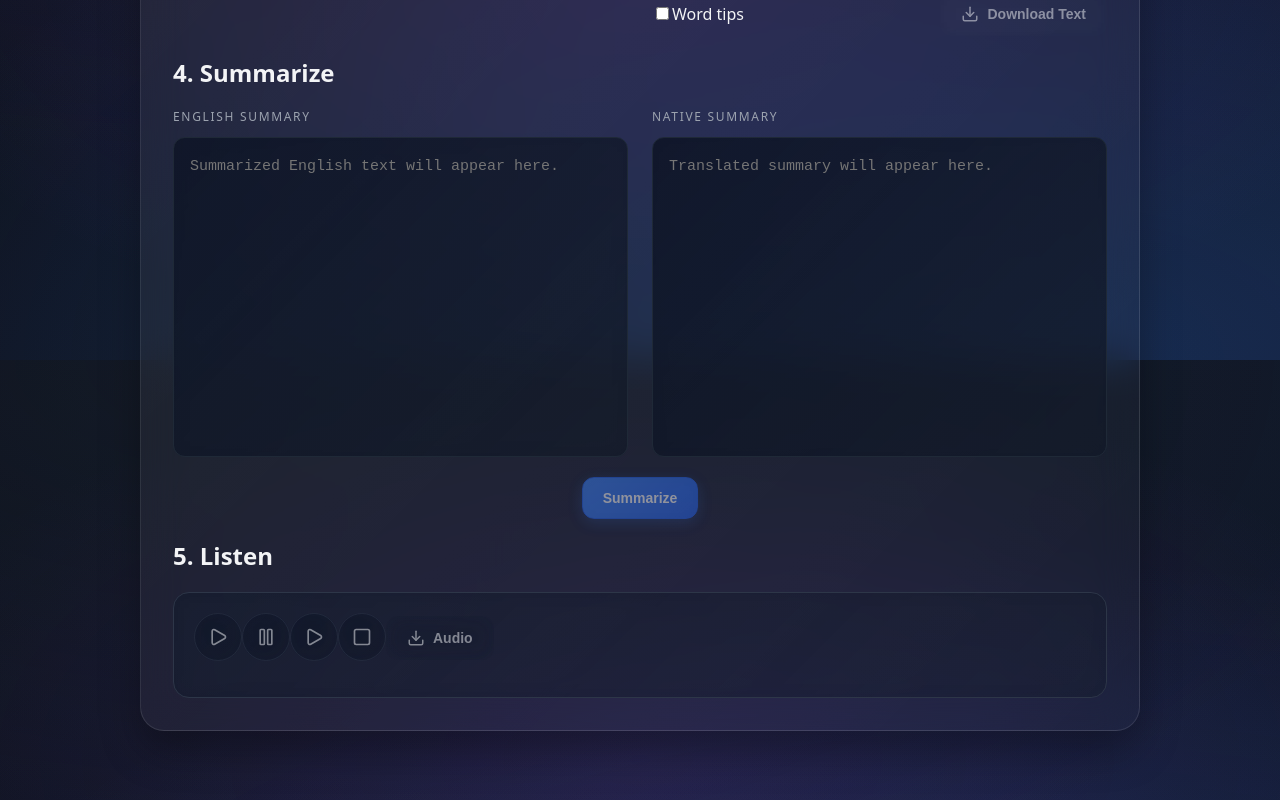
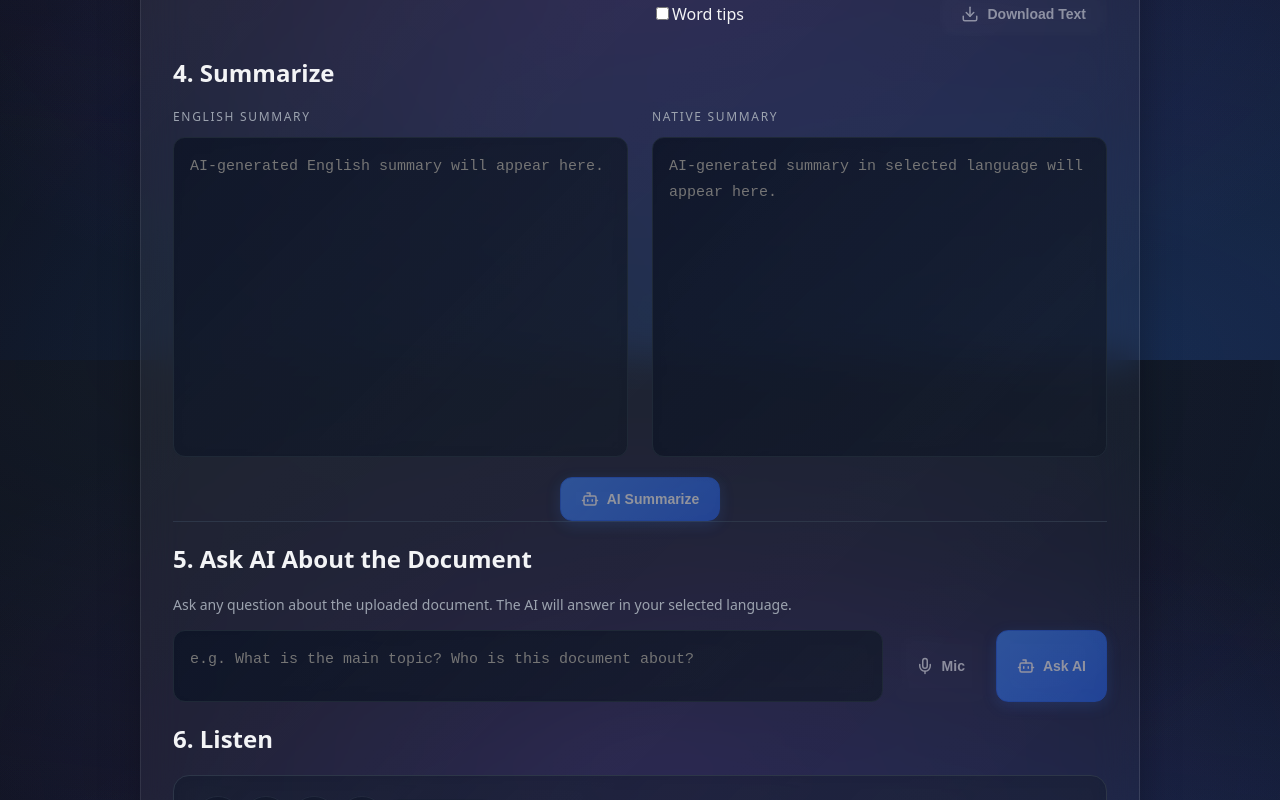
Before and after one commit to Gokila-S/smart-translate, a React (Vite) app in the folder client/: page /app in a window 1280 px wide. Shown: the part 1240-2040 px from the top of the page. Built offline with nearby package versions, Linux system fonts and the light colour scheme; sample sign-in values are in the browser's storage.

Commit message:
update ui

```diff
--- a/client/src/pages/TranslatorPage.css
+++ b/client/src/pages/TranslatorPage.css
@@ -339,3 +339,80 @@
   0% { transform: translateX(-100%); }
   100% { transform: translateX(100%); }
 }
+
+/* ======== ASK AI SECTION ======== */
+.ask-ai-section { border-top: 1px solid var(--border-light); }
+
+.ask-ai-desc {
+  color: var(--muted); font-size: 14px; margin: 0 0 16px 0;
+}
+
+.ask-ai-input-row {
+  display: flex; gap: 12px; align-items: flex-end;
+}
+
+.ask-ai-actions {
+  display: flex;
+  gap: 10px;
+  align-items: flex-end;
+}
+
+.ask-ai-input {
+  flex: 1; min-height: 72px; height: 72px !important;
+  resize: none;
+}
+
+.ask-ai-btn {
+  white-space: nowrap; height: 72px; min-width: 110px;
+  border-radius: 12px !important;
+}
+
+.ask-ai-mic {
+  white-space: nowrap;
+  height: 72px;
+  min-width: 90px;
+  border-radius: 12px !important;
+}
+
+.ask-ai-mic.active {
+  border-color: rgba(34, 211, 238, 0.45);
+}
+
+.ai-answer-box {
+  margin-top: 20px;
+  padding: 20px 24px;
+  border-radius: 16px;
+  background: linear-gradient(135deg, rgba(99, 102, 241, 0.08), rgba(34, 211, 238, 0.06));
+  border: 1px solid rgba(99, 102, 241, 0.25);
+  backdrop-filter: blur(10px);
+  animation: fadeSlideIn 0.3s ease;
+}
+
+@keyframes fadeSlideIn {
+  from { opacity: 0; transform: translateY(8px); }
+  to   { opacity: 1; transform: translateY(0); }
+}
+
+.ai-answer-header {
+  display: flex; align-items: center; justify-content: space-between;
+  margin-bottom: 12px;
+}
+
+.ai-answer-label {
+  display: flex; align-items: center; gap: 8px;
+  font-size: 13px; font-weight: 600; letter-spacing: 0.04em;
+  color: #a5b4fc;
+  text-transform: uppercase;
+}
+
+.ai-answer-controls { display: flex; gap: 8px; }
+
+.icon-btn {
+  display: flex !important; align-items: center; gap: 6px;
+  font-size: 13px !important; padding: 6px 12px !important;
+}
+
+.ai-answer-text {
+  color: #dbeafe; line-height: 1.8; font-size: 15px;
+  margin: 0; white-space: pre-wrap;
+}
--- a/client/src/pages/TranslatorPage.jsx
+++ b/client/src/pages/TranslatorPage.jsx
@@ -1,6 +1,6 @@
 import React, { useEffect, useRef, useState, useContext } from "react";
 import axios from "axios";
-import { Upload, Globe, Play, Pause, Square, Download, Loader2 } from "lucide-react";
+import { Upload, Globe, Play, Pause, Square, Download, Loader2, Bot, Volume2, Mic, MicOff } from "lucide-react";
 import AuthContext from "../context/AuthContext.jsx";
 import API_BASE_URL from "../config.js";
 import "./TranslatorPage.css";
@@ -25,6 +25,11 @@ const LoadingOverlay = ({ type, isVisible }) => {
             title: 'Summarizing',
             subtitle: 'Creating an intelligent summary of your content...',
             steps: ['Process', 'Condense', 'Generate']
+        },
+        asking: {
+            title: 'AI is Thinking',
+            subtitle: 'Analysing the document and forming an answer...',
+            steps: ['Read', 'Reason', 'Answer']
         },
         speaking: {
             title: 'Generating Audio',
@@ -66,13 +71,12 @@ function TranslatorPage() {
     const [file, setFile] = useState(null);
     const [text, setText] = useState("");
     const [translated, setTranslated] = useState("");
-    const [lang, setLang] = useState("hi");
+    const [lang, setLang] = useState("");
     const [loading, setLoading] = useState(false);
     const [loadingType, setLoadingType] = useState(null); // 'extracting', 'translating', 'summarizing', 'speaking'
     const [speaking, setSpeaking] = useState(false);
     const [audioObj, setAudioObj] = useState(null);
     const [audioUrl, setAudioUrl] = useState(null);
-    const [mode, setMode] = useState('friendly');
     const [showTooltips, setShowTooltips] = useState(false);
     const [glossMap, setGlossMap] = useState({});
     const [dragActive, setDragActive] = useState(false);
@@ -82,6 +86,81 @@ function TranslatorPage() {
     const [paused, setPaused] = useState(false);
     const [summarizedText, setSummarizedText] = useState("");
     const [summarizedNative, setSummarizedNative] = useState("");
+    // Q&A state
+    const [question, setQuestion] = useState("");
+    const [aiAnswer, setAiAnswer] = useState("");
+    const [answerAudioObj, setAnswerAudioObj] = useState(null);
+    const [answerSpeaking, setAnswerSpeaking] = useState(false);
+
+    // Mic (Speech-to-Text) for asking questions
+    const [listening, setListening] = useState(false);
+    const recognitionRef = useRef(null);
+
+    const speechLocaleForLang = (code) => {
+        switch (code) {
+            case 'hi': return 'hi-IN';
+            case 'ta': return 'ta-IN';
+            case 'te': return 'te-IN';
+            case 'bn': return 'bn-IN';
+            case 'gu': return 'gu-IN';
+            default: return 'en-US';
+        }
+    };
+
+    useEffect(() => {
+        // Cleanup recognition when navigating away
+        return () => {
+            try {
+                if (recognitionRef.current) recognitionRef.current.stop();
+            } catch {}
+        };
+    }, []);
+
+    const toggleMic = async () => {
+        const SpeechRecognition = window.SpeechRecognition || window.webkitSpeechRecognition;
+        if (!SpeechRecognition) {
+            alert('Speech recognition is not supported in this browser. Try Chrome on desktop/mobile.');
+            return;
+        }
+
+        // Stop if already listening
+        if (recognitionRef.current && listening) {
+            try { recognitionRef.current.stop(); } catch {}
+            setListening(false);
+            return;
+        }
+
+        const recognition = new SpeechRecognition();
+        recognitionRef.current = recognition;
+        recognition.lang = speechLocaleForLang(lang);
+        recognition.interimResults = false;
+        recognition.maxAlternatives = 1;
+
+        recognition.onstart = () => setListening(true);
+        recognition.onend = () => setListening(false);
+        recognition.onerror = (e) => {
+            setListening(false);
+            // Common case: user blocked mic permission
+            console.error('Speech recognition error', e);
+            if (e?.error === 'not-allowed' || e?.error === 'service-not-allowed') {
+                alert('Microphone permission denied. Allow mic access and try again.');
+            }
+        };
+
+        recognition.onresult = (event) => {
+            const transcript = event?.results?.[0]?.[0]?.transcript || '';
+            if (transcript.trim()) {
+                setQuestion((prev) => (prev && !prev.endsWith(' ') ? prev + ' ' : prev) + transcript.trim());
+            }
+        };
+
+        try {
+            recognition.start();
+        } catch (e) {
+            console.error('Speech recognition start failed', e);
+            setListening(false);
+        }
+    };
 
     useEffect(() => {
     // Ask for notification permission early so we can notify when jobs finish
@@ -154,7 +233,7 @@ function TranslatorPage() {
 
         try {
             // Perform the translation
-            const res = await axios.post(`${API_BASE_URL}/translate`, { text, to: lang, mode });
+            const res = await axios.post(`${API_BASE_URL}/translate`, { text, to: lang });
             const out = res.data.translated;
             setTranslated(out);
             smartNotify('Translation ready', { body: 'Click to view the translated text.' }).catch(()=>{});
@@ -310,22 +389,28 @@ function TranslatorPage() {
     ];
 
     const handleSummarize = async () => {
-        if (!translated.trim()) return;
+        if (!text.trim()) return;
         setLoading(true);
         setLoadingType('summarizing');
         try {
-            // Ask backend to produce a summary in the selected language (it will handle EN roundtrip)
-            const res = await axios.post(`${API_BASE_URL}/summarize`, { text: translated, lang });
-            const nativeSummary = res.data.summary || '';
+            // Send the original English text; Gemini generates the summary in the target language directly
+            const nativeRes = await axios.post(`${API_BASE_URL}/summarize`, { text, lang });
+            const nativeSummary = nativeRes.data.summary || '';
             setSummarizedNative(nativeSummary);
-            // Also get English version for reference
+
+            if (nativeRes.data && nativeRes.data.ai === false) {
+                const warn = nativeRes.data.warning || nativeRes.data.hint || 'AI summary unavailable; showing basic fallback.';
+                smartNotify('AI summary unavailable', { body: warn }).catch(()=>{});
+            }
+
+            // Get English version too
             if (nativeSummary) {
-                const englishRes = await axios.post(`${API_BASE_URL}/translate`, { text: nativeSummary, to: 'en', mode: 'formal' });
-                setSummarizedText(englishRes.data.translated || '');
+                const englishRes = await axios.post(`${API_BASE_URL}/summarize`, { text, lang: 'en' });
+                setSummarizedText(englishRes.data.summary || '');
             } else {
                 setSummarizedText('');
             }
-            smartNotify('Summary ready', { body: 'Your summary has been generated.' }).catch(()=>{});
+            smartNotify('Summary ready', { body: 'Your AI summary has been generated.' }).catch(()=>{});
         } catch (err) {
             console.error("Summarization failed:", err);
             alert(`Summarization failed: ${err.response?.data?.error || err.message}`);
@@ -333,6 +418,58 @@ function TranslatorPage() {
             setLoading(false);
             setLoadingType(null);
         }
+    };
+
+    const handleAskAI = async () => {
+        if (!question.trim() || !text.trim()) return;
+        setLoading(true);
+        setLoadingType('asking');
+        try {
+            const res = await axios.post(`${API_BASE_URL}/ask`, {
+                document: text,
+                question,
+                lang
+            });
+            setAiAnswer(res.data.answer || '');
+        } catch (err) {
+            console.error("AI Q&A failed:", err);
+            const apiErr = err?.response?.data
+            const msg = apiErr?.hint || apiErr?.error || apiErr?.detail || err.message
+            alert(msg || 'AI Q&A failed. Check server logs.')
+        } finally {
+            setLoading(false);
+            setLoadingType(null);
+        }
+    };
+
+    const handleSpeakAnswer = async () => {
+        if (!aiAnswer.trim()) return;
+        setAnswerSpeaking(true);
+        try {
+            const res = await fetch(`${API_BASE_URL}/tts`, {
+                method: 'POST',
+                headers: { 'Content-Type': 'application/json' },
+                body: JSON.stringify({ text: aiAnswer, lang })
+            });
+            if (!res.ok) throw new Error('TTS failed');
+            const blob = await res.blob();
+            const url = URL.createObjectURL(blob);
+            if (answerAudioObj) answerAudioObj.pause();
+            const audio = new Audio(url);
+            audio.onended = () => { setAnswerSpeaking(false); URL.revokeObjectURL(url); setAnswerAudioObj(null); };
+            audio.onerror = () => { setAnswerSpeaking(false); };
+            setAnswerAudioObj(audio);
+            await audio.play();
+        } catch (e) {
+            console.error('Answer TTS error:', e);
+            setAnswerSpeaking(false);
+        }
+    };
+
+    const handleStopAnswer = () => {
+        if (answerAudioObj) { answerAudioObj.pause(); answerAudioObj.currentTime = 0; }
+        setAnswerSpeaking(false);
+        setAnswerAudioObj(null);
     };
 
     return (
@@ -391,19 +528,13 @@ function TranslatorPage() {
                         <label className="control">
                             <Globe size={18} />
                             <select value={lang} onChange={(e) => setLang(e.target.value)}>
+                                <option value="" disabled>Choose language</option>
                                 {LANGUAGES.map((l) => (
                                     <option key={l.code} value={l.code}>{`${l.flag} ${l.name}`}</option>
                                 ))}
                             </select>
                         </label>
-                        <label className="control">
-                            <span style={{ opacity: 0.8 }}>Style</span>
-                            <select value={mode} onChange={(e) => setMode(e.target.value)}>
-                                <option value="friendly">Friendly (simple)</option>
-                                <option value="formal">Formal (direct)</option>
-                            </select>
-                        </label>
-                        <button onClick={handleTranslate} disabled={!text || loading || !user} title={!user ? 'Login to translate' : ''} className="btn accent">
+                        <button onClick={handleTranslate} disabled={!text || !lang || loading || !user} title={!user ? 'Login to translate' : (!lang ? 'Choose a language first' : '')} className="btn accent">
                             {loading ? <Loader2 className="spin" size={18} /> : 'Translate'}
                         </button>
                     </div>
@@ -449,25 +580,70 @@ function TranslatorPage() {
                     <div className="panes">
                         <div className="pane">
                             <div className="pane-title">English Summary</div>
-                            <textarea rows={5} value={summarizedText} readOnly placeholder="Summarized English text will appear here." className="area" />
+                            <textarea rows={5} value={summarizedText} readOnly placeholder="AI-generated English summary will appear here." className="area" />
                         </div>
                         <div className="pane">
                             <div className="pane-title">Native Summary</div>
-                            <textarea rows={5} value={summarizedNative} readOnly placeholder="Translated summary will appear here." className="area" />
+                            <textarea rows={5} value={summarizedNative} readOnly placeholder="AI-generated summary in selected language will appear here." className="area" />
                         </div>
                     </div>
                     <div className="row">
-                        <button onClick={handleSummarize} disabled={!translated || loading} className="btn accent">
-                            {loading ? <Loader2 className="spin" size={18} /> : 'Summarize'}
+                        <button onClick={handleSummarize} disabled={!text || !lang || loading} className="btn accent" title={!lang ? 'Choose a language first' : ''}>
+                            {loading ? <Loader2 className="spin" size={18} /> : <Bot size={18} />}
+                            {loading ? 'Summarizing...' : 'AI Summarize'}
                         </button>
                     </div>
                 </section>
 
+                <section className="ask-ai-section">
+                    <h2 className="section-title">5. Ask AI About the Document</h2>
+                    <p className="ask-ai-desc">Ask any question about the uploaded document. The AI will answer in your selected language.</p>
+                    <div className="ask-ai-input-row">
+                        <textarea
+                            rows={2}
+                            value={question}
+                            onChange={(e) => setQuestion(e.target.value)}
+                            placeholder="e.g. What is the main topic? Who is this document about?"
+                            className="area ask-ai-input"
+                            onKeyDown={(e) => { if (e.key === 'Enter' && !e.shiftKey) { e.preventDefault(); handleAskAI(); } }}
+                        />
+                        <div className="ask-ai-actions">
+                            <button onClick={toggleMic} disabled={loading || !lang} className={`btn subtle ask-ai-mic ${listening ? 'active' : ''}`} title={!lang ? 'Choose a language first' : (listening ? 'Stop microphone' : 'Ask using microphone')}>
+                                {listening ? <MicOff size={18} /> : <Mic size={18} />}
+                                {listening ? 'Stop' : 'Mic'}
+                            </button>
+                            <button onClick={handleAskAI} disabled={!text || !lang || !question.trim() || loading} className="btn accent ask-ai-btn" title={!lang ? 'Choose a language first' : ''}>
+                                {loading && loadingType === 'asking' ? <Loader2 className="spin" size={18} /> : <Bot size={18} />}
+                                {loading && loadingType === 'asking' ? 'Thinking...' : 'Ask AI'}
+                            </button>
+                        </div>
+                    </div>
+                    {aiAnswer && (
+                        <div className="ai-answer-box">
+                            <div className="ai-answer-header">
+                                <span className="ai-answer-label"><Bot size={16} /> AI Answer</span>
+                                <div className="ai-answer-controls">
+                                    {!answerSpeaking ? (
+                                        <button className="btn subtle icon-btn" onClick={handleSpeakAnswer} title="Listen to answer">
+                                            <Volume2 size={18} /> Listen
+                                        </button>
+                                    ) : (
+                                        <button className="btn subtle icon-btn" onClick={handleStopAnswer} title="Stop">
+                                            <Square size={18} /> Stop
+                                        </button>
+                                    )}
+                                </div>
+                            </div>
+                            <p className="ai-answer-text">{aiAnswer}</p>
+                        </div>
+                    )}
+                </section>
+
                 <section>
-                    <h2 className="section-title">5. Listen</h2>
+                    <h2 className="section-title">6. Listen</h2>
                     <div className="audio-player">
                         <div className="audio-controls-row">
-                            <button className="btn square-btn play" onClick={handleSpeak} disabled={!translated || speaking}>
+                            <button className="btn square-btn play" onClick={handleSpeak} disabled={!translated || !lang || speaking} title={!lang ? 'Choose a language first' : ''}>
                                 <Play size={20} />
                             </button>
                             <button className="btn square-btn pause" onClick={handlePause} disabled={!audioObj || paused || !speaking}>
```
